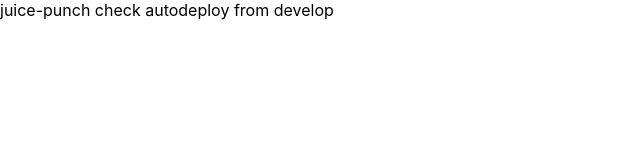
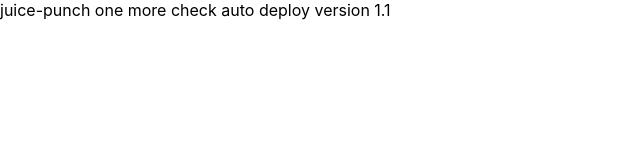
Before and after one commit to juice-punch/juice-punch, a React (Create React App) app: page / in a window 1280 px wide. Shown: the top 160 px of the page, without its empty margins (0-640 px from the left). Built offline with nearby package versions, Linux system fonts and the light colour scheme.

Commit message:
check: auto deploy

```diff
--- a/src/App.tsx
+++ b/src/App.tsx
@@ -5,7 +5,7 @@ class App extends Component {
   render() {
     return (
       <div className="App">
-        juice-punch check autodeploy from develop
+        juice-punch one more check auto deploy version 1.1
       </div>
     );
   }
```
